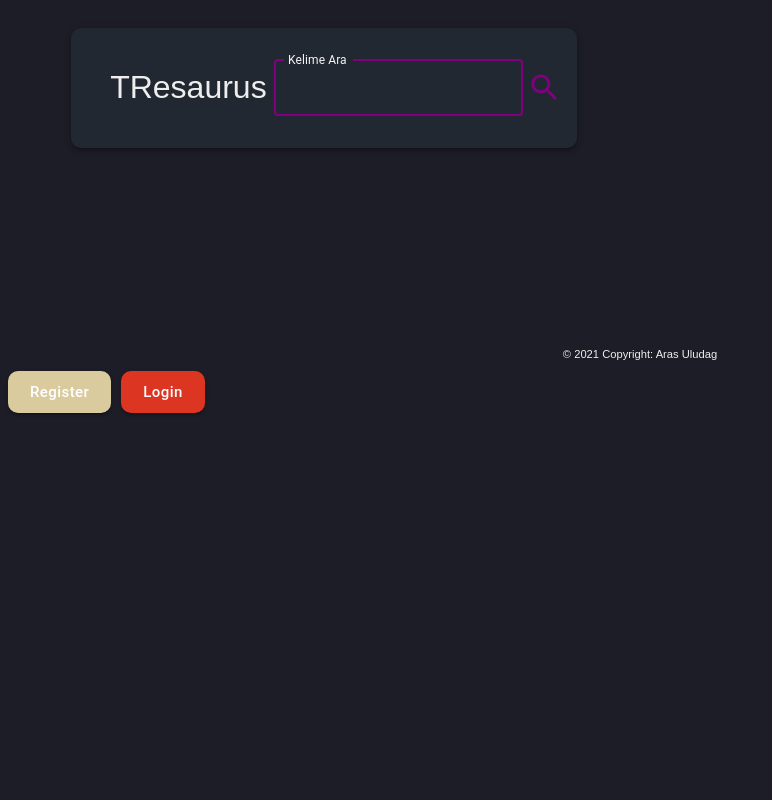
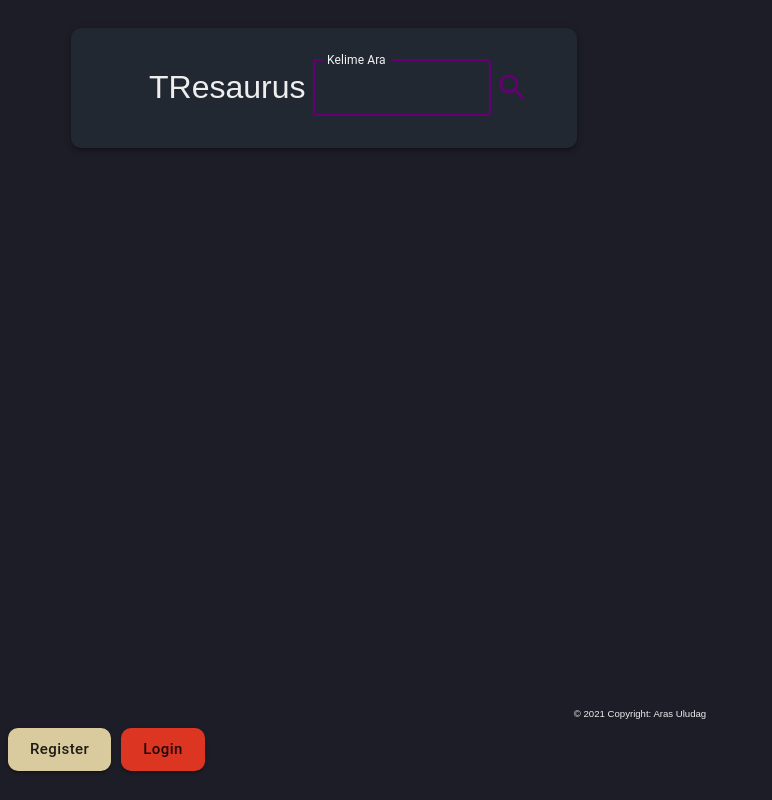
Before and after one commit to arasuludag/Turkish-Thesaurus-Project-Client-Side, a React (Create React App) app: page / in a window 1280 px wide. Shown: the whole page, without its empty margins (0-772 px from the left). Built offline with nearby package versions, Linux system fonts and the light colour scheme; no server answers.

Commit message:
last fixes

```diff
--- a/src/components/AutoCompleteSearch.jsx
+++ b/src/components/AutoCompleteSearch.jsx
@@ -9,13 +9,13 @@ const CustomTextField = withStyles({
   root: {
     "& .MuiOutlinedInput-root": {
       "& fieldset": {
-        borderColor: "purple",
+        borderColor: "#650073",
       },
       "&:hover fieldset": {
-        borderColor: "mediumPurple",
+        borderColor: "#A900BF",
       },
       "&.Mui-focused fieldset": {
-        borderColor: "purple",
+        borderColor: "#650073",
       },
     },
     "& label.Mui-focused": {
@@ -26,7 +26,19 @@ const CustomTextField = withStyles({
 
 const CustomAutocomplete = withStyles({
   paper: {
-    backgroundColor: "#1c1d26",
+    backgroundColor: "#222831"
+  },
+  clearIndicator: {
+    color: "purple",
+  },
+  "@global": {
+    '.MuiAutocomplete-option[data-focus="true"]': {
+      background: "linear-gradient(90deg, #4F0059 0%, rgba(34,40,49,1) 80%)",
+      borderRadius: "10px",
+    },
+  },
+  option: {
+    backgroundColor: "#222831",
   },
 })(Autocomplete);
 
@@ -64,12 +76,14 @@ export default function ComboBox(props) {
   return (
     <CustomAutocomplete
       options={suggestions}
-      getOptionLabel={(option) => option.word}
+      getOptionLabel={(option) => {if (option.word === undefined) return option; else return option.word;}}
       fullWidth
       inputValue={props.inputValue}
       onInputChange={props.onInputChange}
       freeSolo
       selectOnFocus
+      autoComplete
+      autoHighlight
       loading={loading}
       loadingText={"Bekle biraz..."}
       renderInput={(params) => (
--- a/src/components/Footer.jsx
+++ b/src/components/Footer.jsx
@@ -6,11 +6,10 @@ function Footer() {
   const yearNow = new Date().getFullYear();
 
   return (
-    <footer style={{ marginTop: "200px" }}>
-      <div className="footer-copyright text-center py-3 h6">
-        <p style={{ textAlign: "center", fontSize: "0.7rem" }}>
-          {" "}
-          © {yearNow} Copyright: Aras Uludag{" "}
+    <footer style={{ marginTop: "70vh" }}>
+      <div>
+        <p style={{ textAlign: "center", fontSize: "0.6rem" }}>
+          © {yearNow} Copyright: Aras Uludag
         </p>
         <Button
           variant="contained" size="large"
@@ -18,7 +17,6 @@ function Footer() {
             marginRight: "10px",
             marginBottom: "20px",
             backgroundColor: "#D9CB9E",
-            color: "white",
             borderRadius: "10px",
           }}
           href="/register"
@@ -33,7 +31,6 @@ function Footer() {
             marginRight: "10px",
             marginBottom: "20px",
             backgroundColor: "#DC3522",
-            color: "white",
             borderRadius: "10px",
           }}
           href="/login"
--- a/src/components/Home.jsx
+++ b/src/components/Home.jsx
@@ -27,7 +27,7 @@ function Home() {
 
   return (
     <div className="App">
-      <Grid container direction="row" justify="center" alignItems="center">
+      <Grid container direction="row" justify="center" alignItems="flex-start">
         <Grid item xs={12} lg={5}>
           <Paper elevation={3} className={classes.root}>
             <Grid
--- a/src/components/Search.jsx
+++ b/src/components/Search.jsx
@@ -2,7 +2,6 @@ import React, { useState, useEffect } from "react";
 import { useLocation, useHistory } from "react-router-dom";
 import axios from "axios";
 
-import Button from "@material-ui/core/Button";
 import IconButton from "@material-ui/core/IconButton";
 import SearchIcon from "@material-ui/icons/Search";
 import Grid from "@material-ui/core/Grid";
@@ -17,7 +16,6 @@ function Search(props) {
 
   useEffect(() => {
     var path = location.pathname;
-    console.log(path);
 
     const splittedPath = path.split("/");
 
@@ -46,10 +44,10 @@ function Search(props) {
   };
 
   return (
-    <Grid item xs={8} lg={7}>
+    <Grid item xs={12} sm={7} md={7} lg={5}>
     <form onSubmit={handleSubmit}>
-      <Grid container direction="row" justify="center" alignItems="center">
-        <Grid item xs={11} sm={11} md={11} lg={11}>
+      <Grid container direction="row" justify="space-between" alignItems="center">
+        <Grid item xs={10} sm={7} lg={11}>
           <AutoCompleteSearch
             onInputChange={(event, newInputValue) => {
               setWord(newInputValue);
@@ -58,11 +56,11 @@ function Search(props) {
             label="Kelime Ara"
           />
         </Grid>
-        <Grid item xs={1} sm={1} lg={1}>
+        <Grid item xs={2} sm={5} lg={1}>
           <IconButton
             type="submit"
             aria-label="delete"
-            style={{ color: "purple" }}
+            style={{ color: "#650073" }}
           >
             <SearchIcon fontSize="large" />
           </IconButton>
--- a/src/components/SearchResult.jsx
+++ b/src/components/SearchResult.jsx
@@ -28,7 +28,7 @@ function SearchResult(props) {
     else if (props.word.word === undefined)
       return (
         <Paper elevation={3} className="smoothbackground">
-          <h1>{props.word} diye bir şey yok.</h1>
+          <h3>{props.word} diye bir şey şimdilik yok. Olması gerekiyorsa yakında eklenecektir. </h3>
           <AddWord word={props.word} />
         </Paper>
       );
--- a/src/components/ShowSampleUsage.jsx
+++ b/src/components/ShowSampleUsage.jsx
@@ -1,14 +1,7 @@
 import React, { useState, useEffect } from "react";
 import axios from "axios";
 
-import Grid from "@material-ui/core/Grid";
 import Paper from "@material-ui/core/Paper";
-import List from '@material-ui/core/List';
-import ListItem from '@material-ui/core/ListItem';
-import ListItemText from '@material-ui/core/ListItemText';
-
-import AddWord from "./AddWord.jsx";
-import Tabs from "./Tabs.jsx";
 
 function ShowSampleUsage(props) {
   const [usage, setUsage] = useState([]);
@@ -25,7 +18,7 @@ function ShowSampleUsage(props) {
   function List() {
     if (usage !== undefined) {
       return usage.map((sample) => {
-        return (<Paper elevation={3} className="smoothbackground">
+        return (<Paper key={sample.Soz} elevation={3} className="smoothbackground">
 
           <h2>{sample.Soz}</h2>
           <p><i>{sample.Tip}</i></p>
--- a/src/components/Tabs.jsx
+++ b/src/components/Tabs.jsx
@@ -1,4 +1,4 @@
-import React, { useState } from "react";
+import React from "react";
 import { useHistory } from "react-router-dom";
 
 import PropTypes from "prop-types";
@@ -8,7 +8,7 @@ import Tab from "@material-ui/core/Tab";
 import Typography from "@material-ui/core/Typography";
 import Box from "@material-ui/core/Box";
 import Button from "@material-ui/core/Button";
-import Grid from "@material-ui/core/Grid";
+import LinearProgress from '@material-ui/core/LinearProgress';
 
 import EditorPanel from "./EditorPanel.jsx";
 
@@ -46,7 +46,7 @@ const StyledTabs = withStyles({
     "& > span": {
       maxWidth: 40,
       width: "100%",
-      backgroundColor: "#635ee7",
+      backgroundColor: "#650073",
     },
   },
 })((props) => <Tabs {...props} TabIndicatorProps={{ children: <span /> }} />);
@@ -71,12 +71,6 @@ const useStyles = makeStyles((theme) => ({
   padding: {
     padding: theme.spacing(3),
   },
-  demo1: {
-    backgroundColor: theme.palette.background.paper,
-  },
-  demo2: {
-    backgroundColor: "transparent",
-  },
 }));
 
 export default function CustomizedTabs(props) {
@@ -93,6 +87,8 @@ export default function CustomizedTabs(props) {
       return props.tabData[index].thesaurus.map((word) => {
         return (
           <Button
+            key = {word+index}
+            title= "Eş Anlamlı Kelime"
             variant="contained"
             style={{
               marginRight: "15px",
@@ -123,6 +119,8 @@ export default function CustomizedTabs(props) {
         else
           return (
             <Button
+              key = {word+index}
+              title= "Eş Anlamlı Kelime (Bilgisayar Önerisi)"
               variant="contained"
               style={{
                 boxShadow: "0 0 0 2pt white",
@@ -146,6 +144,8 @@ export default function CustomizedTabs(props) {
       return props.tabData[index].similar.map((word) => {
         return (
           <Button
+            key = {word+index}
+            title= "Benzer Anlamlı Kelime"
             variant="contained"
             style={{
               marginRight: "15px",
@@ -176,6 +176,8 @@ export default function CustomizedTabs(props) {
         else
           return (
             <Button
+              key = {word+index}
+              title= "Benzer Anlamlı Kelime (Bilgisayar Önerisi)"
               variant="contained"
               style={{
                 boxShadow: "0 0 0 2pt white",
@@ -199,6 +201,8 @@ export default function CustomizedTabs(props) {
       return props.tabData[index].antonymous.map((word) => {
         return (
           <Button
+            key = {word+index}
+            title= "Zıt Anlamlı Kelime"
             variant="contained"
             style={{
               marginRight: "15px",
@@ -229,6 +233,8 @@ export default function CustomizedTabs(props) {
         else
           return (
             <Button
+              key = {word+index}
+              title= "Zıt Anlamlı Kelime (Bilgisayar Önerisi)"
               variant="contained"
               style={{
                 boxShadow: "0 0 0 2pt white",
@@ -252,17 +258,9 @@ export default function CustomizedTabs(props) {
   };
 
   function Words() {
-    if (
-      props.tabData === undefined ||
-      props.tabData === false ||
-      props.tabData === "" ||
-      props.tabData === "Nope"
-    ) {
-      return <h1> </h1>;
-    } else
-      return props.tabData.map((tab, index) => {
+    return props.tabData.map((tab, index) => {
         return (
-          <TabPanel value={value} index={index}>
+          <TabPanel key={index} value={value} index={index}>
             {ImportedThesaurusWords(index)}
             {ImportedGeneratedThesaurusWords(index)}
             {ImportedSimilarWords(index)}
@@ -275,18 +273,10 @@ export default function CustomizedTabs(props) {
   }
 
   function TabsThemselves() {
-    if (
-      props.tabData === undefined ||
-      props.tabData === false ||
-      props.tabData === "" ||
-      props.tabData === "Nope"
-    ) {
-      return null;
-    } else {
       return props.tabData.map((tab, index) => {
-        return <StyledTab label={tab.name} />;
+        return <StyledTab key={index} label={tab.name} />;
       });
-    }
+
   }
 
   function ImportedTabs() {
@@ -296,7 +286,7 @@ export default function CustomizedTabs(props) {
       props.tabData === "" ||
       props.tabData === "Nope"
     )
-      return <h1> </h1>;
+      return (<LinearProgress />);
     else
       return (
         <div className={classes.demo2}>
--- a/src/components/styles.css
+++ b/src/components/styles.css
@@ -109,5 +109,5 @@ input[type="number"] {
 }
 
 .MuiAutocomplete-loading {
-  color: yellow !important;
+  color: #D0C212 !important;
 }
```
